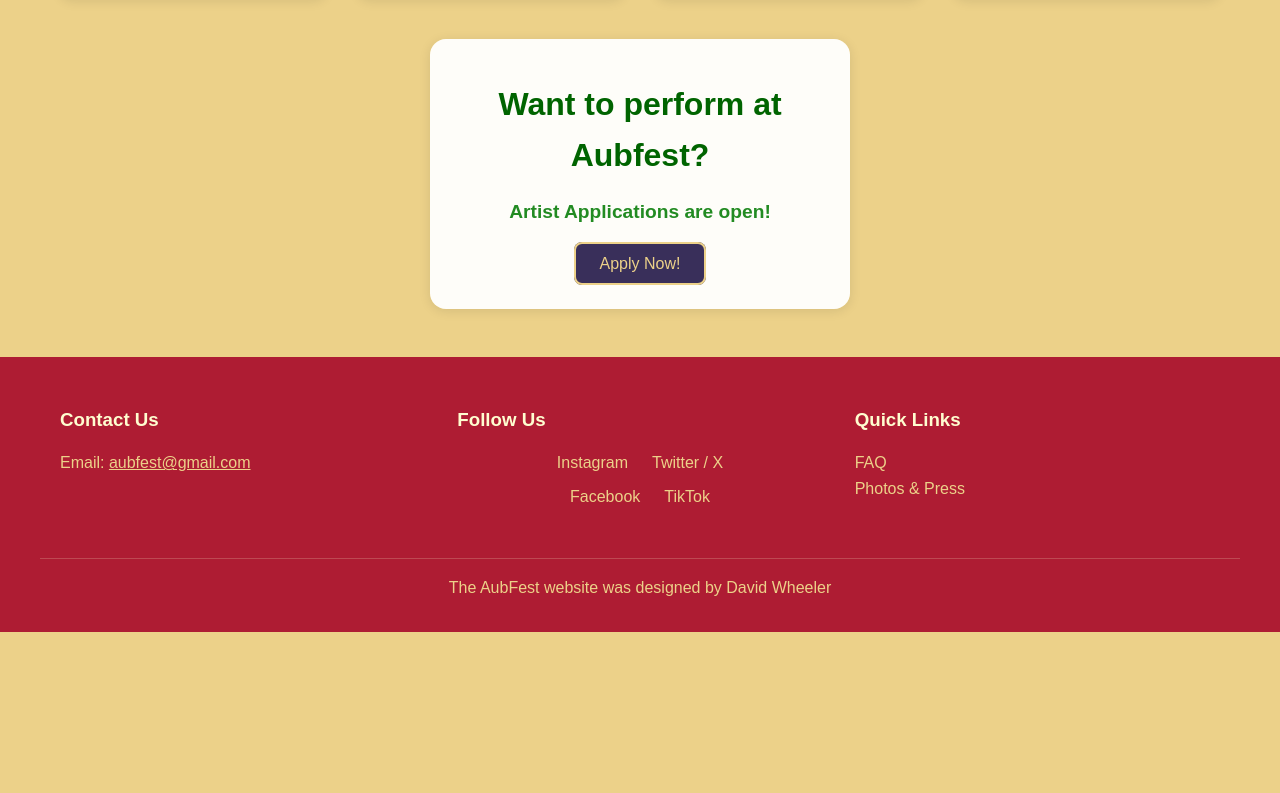
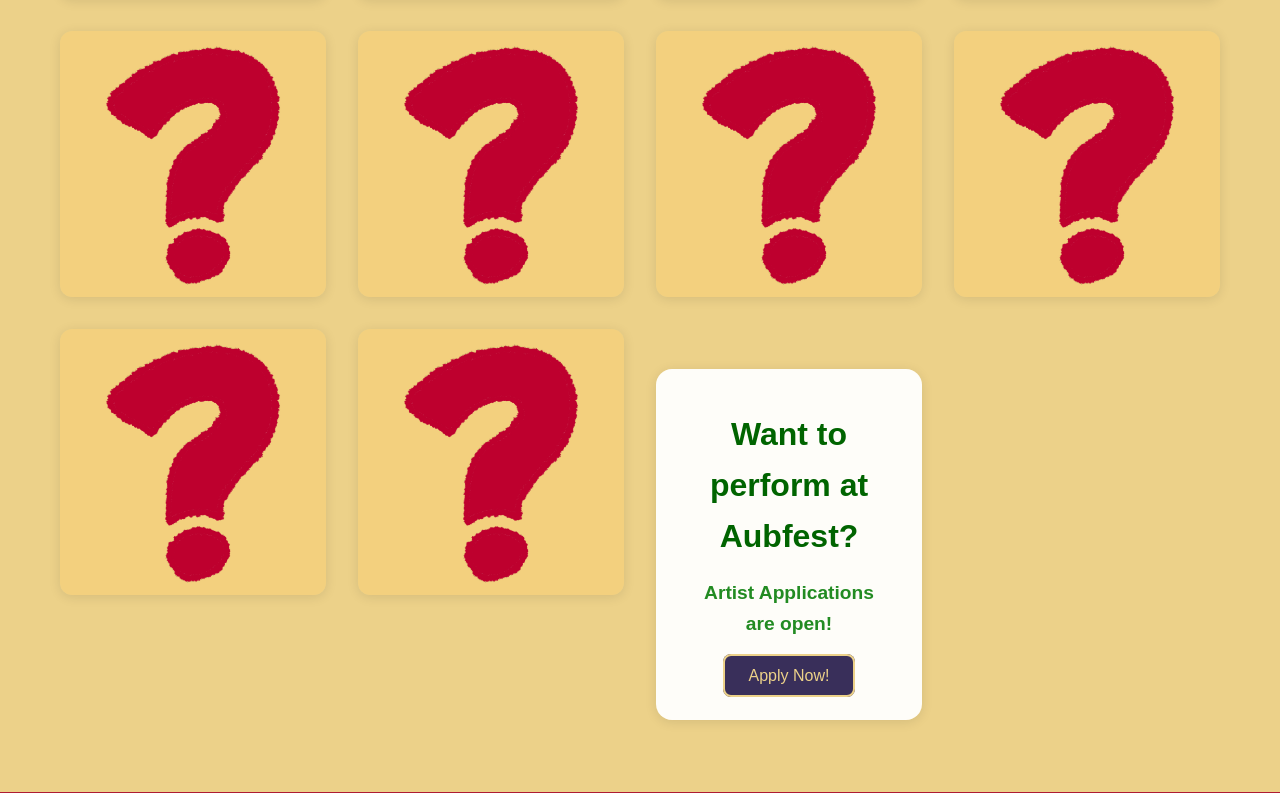
Before and after one commit to Jdw0147/AubfestWebsite, a Node server app: page /lineup in a window 1280 px wide. Shown: the part 2338-3131 px from the top of the page. Before the commit the page ends 2970 px from the top, so only its background shows below. Run offline with Node 20, Linux system fonts and the light colour scheme; some web fonts are replaced.

Commit message:
Added placeholder artist cards for all unnanounced artists

```diff
--- a/views/pages/lineup.ejs
+++ b/views/pages/lineup.ejs
@@ -15,19 +15,19 @@
     <div class="card-container">
     <!-- Placeholder Card Until Artist Is Announced
         <div class="artist-card">
-                <img src="tba.jpg" alt="???">
+                <img src="/images/TBA.png" alt="???">
                 <div class="artist-white-fade"></div>
-                <img src="???.png" class="artist-overlay-img" alt="???">
+                <img src="/images/who.jpg" class="artist-overlay-img" alt="???">
         </div>
     -->
 
-    <!-- Placeholder for PSN
+    <!-- Placeholder for PSN -->
      <div class="artist-card">
-                <img src="tba.jpg" alt="???">
+                <img src="/images/who.jpg" alt="???">
                 <div class="artist-white-fade"></div>
-                <img src="???.png" class="artist-overlay-img" alt="???">
+                <img src="/images/TBA.png" class="artist-overlay-img" alt="???">
         </div>
-    -->
+    <!-- Post Sex Nachos
         <a href="https://postsexnachos.com/" target="_blank" rel="noopener noreferrer" class="artist-card-link">
             <div class="artist-card">
                 <img src="/images/post-sex-nachos.jpg" alt="Post Sex Nachos">
@@ -35,6 +35,7 @@
                 <img src="/images/post-sex-nachos-title.png" class="artist-overlay-img" alt="Post Sex Nachos Overlay">
             </div>
         </a>
+    -->
 
         <!-- David Carter & The Railroad Spikes -->
         <a href="https://www.therailroadspikes.com/" target="_blank" rel="noopener noreferrer" class="artist-card-link">
@@ -54,28 +55,7 @@
             </div>
         </a>
 
-        <!-- Placeholder for Bondi Arvo
-         <div class="artist-card">
-                <img src="tba.jpg" alt="???">
-                <div class="artist-white-fade"></div>
-                <img src="???.png" class="artist-overlay-img" alt="???">
-        </div>
-    -->
-        <a href="https://linktr.ee/bondiarvo?utm_source=linktree_admin_share" target="_blank" rel="noopener noreferrer" clas="artist-card-link">
-            <div class="artist-card">
-                <img src="/images/bondi-arvo.png" alt="Bondi Arvo">
-                <div class="artist-white-fade"></div>
-                <img src="/images/bondi-arvo-title.png" class="artist-overlay-img" alt="Bondi Arvo Overlay">
-            </div>
-        </a>
-
-        <!-- Placeholder for Slugbleed
-         <div class="artist-card">
-                <img src="tba.jpg" alt="???">
-                <div class="artist-white-fade"></div>
-                <img src="???.png" class="artist-overlay-img" alt="???">
-        </div>
-    -->
+         <!-- Slugbleed -->
         <a href="https://linktr.ee/Slugbleed" target="_blank" rel="noopener noreferrer" class="artist-card-link">
             <div class="artist-card">
                 <img src="/images/slugbleed.jpg" alt="Slug Bleed">
@@ -84,13 +64,29 @@
             </div>
         </a>
 
-        <!-- Placeholder for Shock Tea
+        <!-- Placeholder for Bondi Arvo -->
          <div class="artist-card">
-                <img src="tba.jpg" alt="???">
+                <img src="/images/who.jpg" alt="???">
                 <div class="artist-white-fade"></div>
-                <img src="???.png" class="artist-overlay-img" alt="???">
+                <img src="/images/TBA.png" class="artist-overlay-img" alt="???">
         </div>
+        <!-- Bondi Arvo
+        <a href="https://linktr.ee/bondiarvo?utm_source=linktree_admin_share" target="_blank" rel="noopener noreferrer" clas="artist-card-link">
+            <div class="artist-card">
+                <img src="/images/bondi-arvo.png" alt="Bondi Arvo">
+                <div class="artist-white-fade"></div>
+                <img src="/images/bondi-arvo-title.png" class="artist-overlay-img" alt="Bondi Arvo Overlay">
+            </div>
+        </a>
     -->
+
+        <!-- Placeholder for Shock Tea -->
+         <div class="artist-card">
+                <img src="/images/who.jpg" alt="???">
+                <div class="artist-white-fade"></div>
+                <img src="/images/TBA.png" class="artist-overlay-img" alt="???">
+        </div>
+    <!-- Shock Tea
         <a href="https://shocktea.bandcamp.com/" target="_blank" rel="noopener noreferrer" class="artist-card-link">
             <div class="artist-card">
                 <img src="/images/shock-tea.jpg" alt="Shock Tea">
@@ -98,77 +94,116 @@
                 <img src="/images/shock-tea-title.png" class="artist-overlay-img" alt="Shock Tea Overlay">
             </div>
         </a>
+    -->
 
-        <!-- Placeholder for Carmine Sun
+        <!-- Placeholder for Carmine Sun -->
          <div class="artist-card">
-                <img src="tba.jpg" alt="???">
+                <img src="/images/who.jpg" alt="???">
                 <div class="artist-white-fade"></div>
-                <img src="???.png" class="artist-overlay-img" alt="???">
-        </div> -->
+                <img src="/images/TBA.png" class="artist-overlay-img" alt="???">
+        </div>
+
+        <!-- Carmine Sun
         <a href="https://linktr.ee/carminesun" target="_blank" rel="noopener noreferrer" class="artist-card-link">
             <div class="artist-card">
                 <img src="/images/carmine-sun.jpeg" alt="Carmine Sun">
                 <div class="artist-white-fade"></div>
                 <img src="/images/carmine-sun-title.png" class="artist-overlay-img" alt="Carmine Sun Overlay">
             </div>
-        </a>
+        </a> -->
 
         <!-- Placeholders for future Artists -->
 
         <div class="artist-card">
-                <img src="tba.jpg" alt="???">
+                <img src="/images/who.jpg" alt="???">
                 <div class="artist-white-fade"></div>
-                <img src="???.png" class="artist-overlay-img" alt="???">
+                <img src="/images/TBA.png" class="artist-overlay-img" alt="???">
         </div>
 
         <div class="artist-card">
-                <img src="tba.jpg" alt="???">
+                <img src="/images/who.jpg" alt="???">
                 <div class="artist-white-fade"></div>
-                <img src="???.png" class="artist-overlay-img" alt="???">
+                <img src="/images/TBA.png" class="artist-overlay-img" alt="???">
         </div>
 
         <div class="artist-card">
-                <img src="tba.jpg" alt="???">
+                <img src="/images/who.jpg" alt="???">
                 <div class="artist-white-fade"></div>
-                <img src="???.png" class="artist-overlay-img" alt="???">
+                <img src="/images/TBA.png" class="artist-overlay-img" alt="???">
         </div>
 
         <div class="artist-card">
-                <img src="tba.jpg" alt="???">
+                <img src="/images/who.jpg" alt="???">
                 <div class="artist-white-fade"></div>
-                <img src="???.png" class="artist-overlay-img" alt="???">
+                <img src="/images/TBA.png" class="artist-overlay-img" alt="???">
         </div>
 
         <div class="artist-card">
-                <img src="tba.jpg" alt="???">
+                <img src="/images/who.jpg" alt="???">
                 <div class="artist-white-fade"></div>
-                <img src="???.png" class="artist-overlay-img" alt="???">
+                <img src="/images/TBA.png" class="artist-overlay-img" alt="???">
         </div>
 
         <div class="artist-card">
-                <img src="tba.jpg" alt="???">
+                <img src="/images/who.jpg" alt="???">
                 <div class="artist-white-fade"></div>
-                <img src="???.png" class="artist-overlay-img" alt="???">
+                <img src="/images/TBA.png" class="artist-overlay-img" alt="???">
         </div>
 
         <div class="artist-card">
-                <img src="tba.jpg" alt="???">
+                <img src="/images/who.jpg" alt="???">
                 <div class="artist-white-fade"></div>
-                <img src="???.png" class="artist-overlay-img" alt="???">
+                <img src="/images/TBA.png" class="artist-overlay-img" alt="???">
         </div>
 
         <div class="artist-card">
-                <img src="tba.jpg" alt="???">
+                <img src="/images/who.jpg" alt="???">
                 <div class="artist-white-fade"></div>
-                <img src="???.png" class="artist-overlay-img" alt="???">
+                <img src="/images/TBA.png" class="artist-overlay-img" alt="???">
         </div>
 
         <div class="artist-card">
-                <img src="tba.jpg" alt="???">
+                <img src="/images/who.jpg" alt="???">
                 <div class="artist-white-fade"></div>
-                <img src="???.png" class="artist-overlay-img" alt="???">
+                <img src="/images/TBA.png" class="artist-overlay-img" alt="???">
         </div>
-    </div>
+
+        <div class="artist-card">
+                <img src="/images/who.jpg" alt="???">
+                <div class="artist-white-fade"></div>
+                <img src="/images/TBA.png" class="artist-overlay-img" alt="???">
+        </div>
+
+        <div class="artist-card">
+                <img src="/images/who.jpg" alt="???">
+                <div class="artist-white-fade"></div>
+                <img src="/images/TBA.png" class="artist-overlay-img" alt="???">
+        </div>
+
+        <div class="artist-card">
+                <img src="/images/who.jpg" alt="???">
+                <div class="artist-white-fade"></div>
+                <img src="/images/TBA.png" class="artist-overlay-img" alt="???">
+        </div>
+
+        <div class="artist-card">
+                <img src="/images/who.jpg" alt="???">
+                <div class="artist-white-fade"></div>
+                <img src="/images/TBA.png" class="artist-overlay-img" alt="???">
+        </div>
+
+        <div class="artist-card">
+                <img src="/images/who.jpg" alt="???">
+                <div class="artist-white-fade"></div>
+                <img src="/images/TBA.png" class="artist-overlay-img" alt="???">
+        </div>
+
+        <div class="artist-card">
+                <img src="/images/who.jpg" alt="???">
+                <div class="artist-white-fade"></div>
+                <img src="/images/TBA.png" class="artist-overlay-img" alt="???">
+        </div>
+
 
     <!-- Link to artist application will go here -->
     <div class="application-container">
```
Also changed, not shown: public/images/TBA.png (added), public/images/who.jpg (added).
